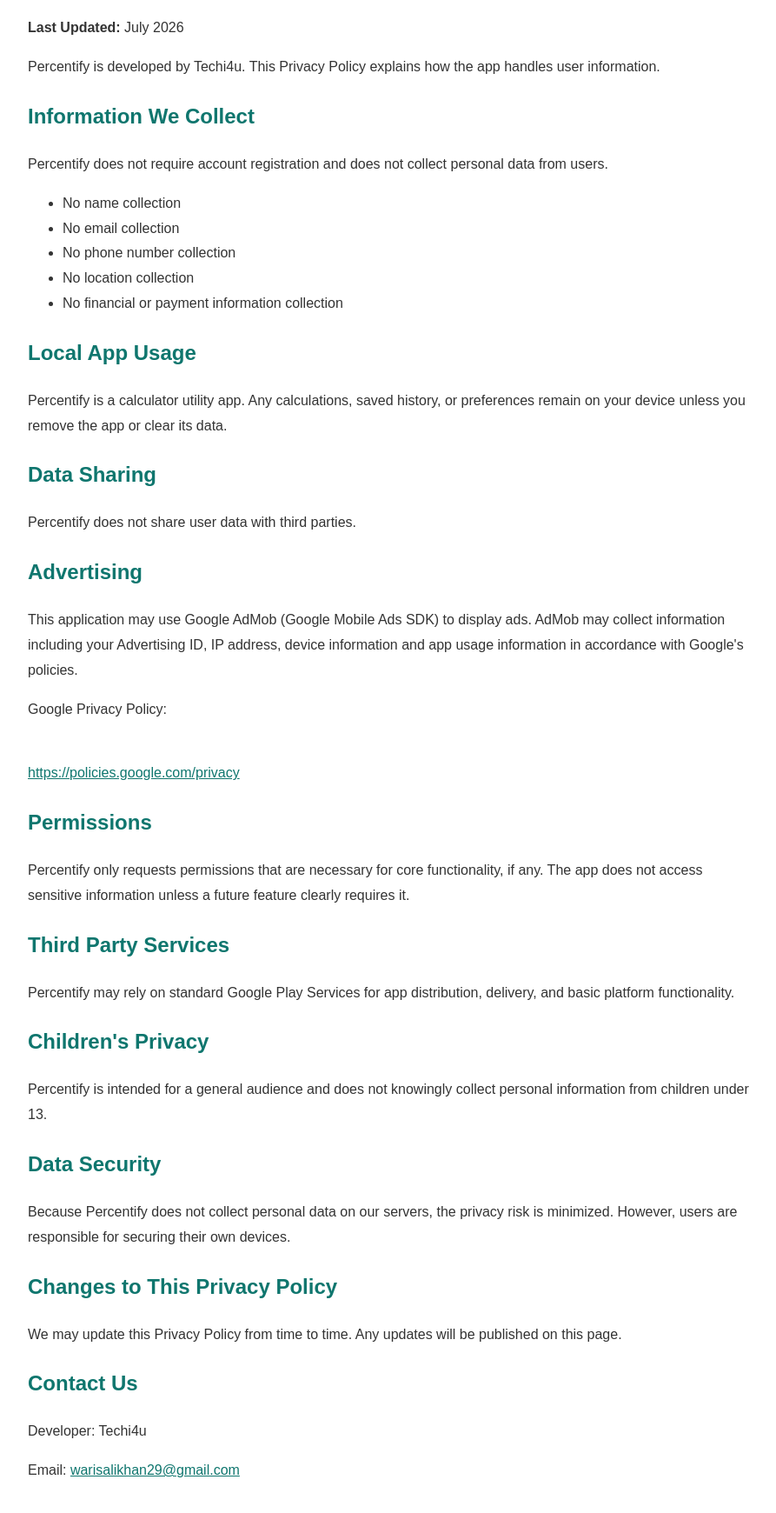
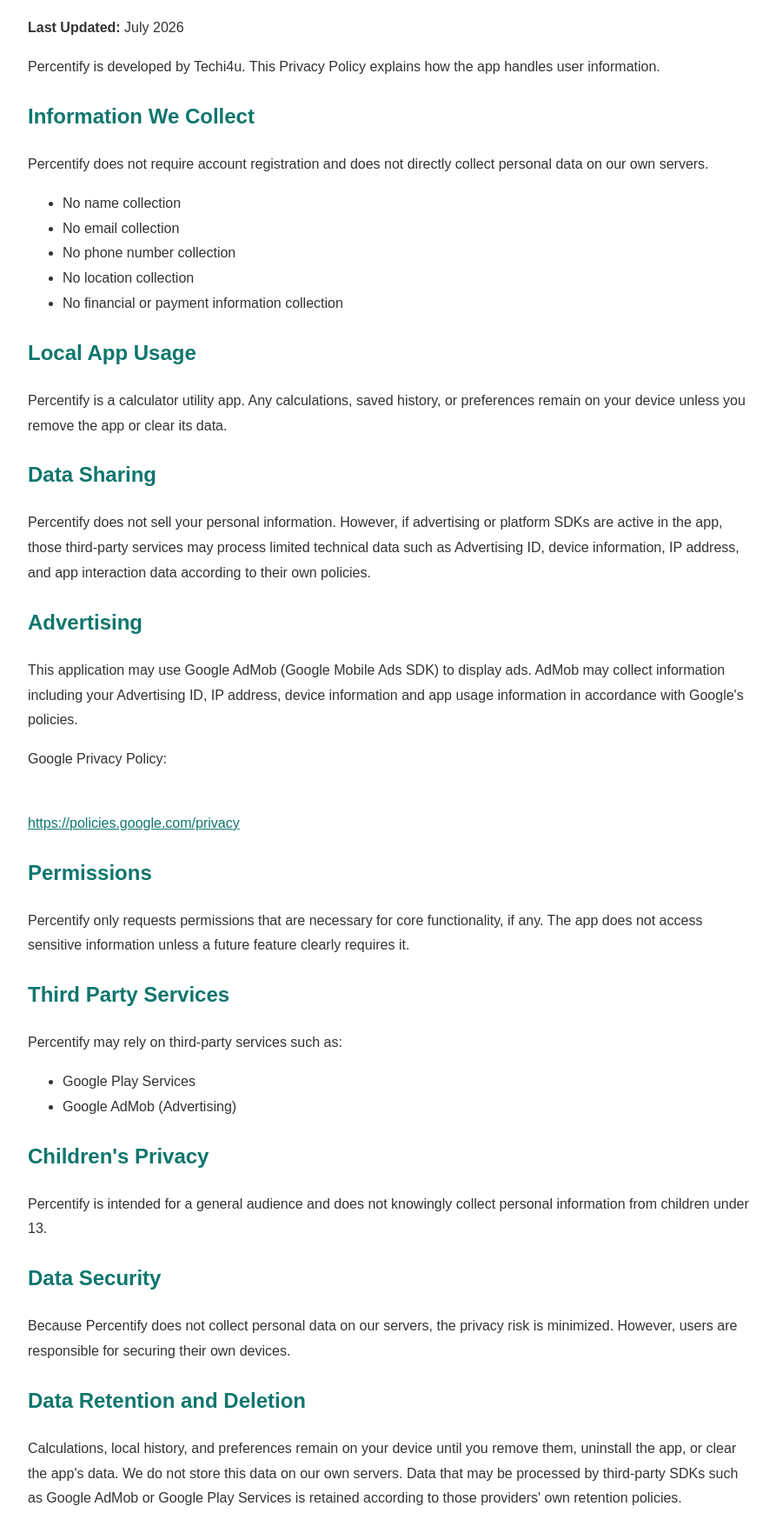
Before and after one commit to Warisalikhan786/privacy-policy, a plain HTML site: page apps/percentify.html in a window 1280 px wide. Shown: the part 157-1897 px from the top of the page at 87% size, without its empty margins (193-1086 px from the left). Drawn offline with Linux system fonts and the light colour scheme.

Commit message:
Retention and Deletion

```diff
--- a/apps/percentify.html
+++ b/apps/percentify.html
@@ -62,7 +62,7 @@ Percentify is developed by Techi4u. This Privacy Policy explains how the app han
 <h2>Information We Collect</h2>
 
 <p>
-Percentify does not require account registration and does not collect personal data from users.
+Percentify does not require account registration and does not directly collect personal data on our own servers.
 </p>
 
 <ul>
@@ -82,7 +82,7 @@ Percentify is a calculator utility app. Any calculations, saved history, or pref
 <h2>Data Sharing</h2>
 
 <p>
-Percentify does not share user data with third parties.
+Percentify does not sell your personal information. However, if advertising or platform SDKs are active in the app, those third-party services may process limited technical data such as Advertising ID, device information, IP address, and app interaction data according to their own policies.
 </p>
 
 <h2>Advertising</h2>
@@ -113,8 +113,13 @@ Percentify only requests permissions that are necessary for core functionality,
 <h2>Third Party Services</h2>
 
 <p>
-Percentify may rely on standard Google Play Services for app distribution, delivery, and basic platform functionality.
+Percentify may rely on third-party services such as:
 </p>
+
+<ul>
+<li>Google Play Services</li>
+<li>Google AdMob (Advertising)</li>
+</ul>
 
 <h2>Children's Privacy</h2>
 
@@ -126,6 +131,12 @@ Percentify is intended for a general audience and does not knowingly collect per
 
 <p>
 Because Percentify does not collect personal data on our servers, the privacy risk is minimized. However, users are responsible for securing their own devices.
+</p>
+
+<h2>Data Retention and Deletion</h2>
+
+<p>
+Calculations, local history, and preferences remain on your device until you remove them, uninstall the app, or clear the app's data. We do not store this data on our own servers. Data that may be processed by third-party SDKs such as Google AdMob or Google Play Services is retained according to those providers' own retention policies.
 </p>
 
 <h2>Changes to This Privacy Policy</h2>
```
Also changed, not shown: apps/moodish.html (+19 -1 lines), apps/qibla-finder.html (+13 -1 lines), apps/scan-my-url.html (+6 -0 lines).
